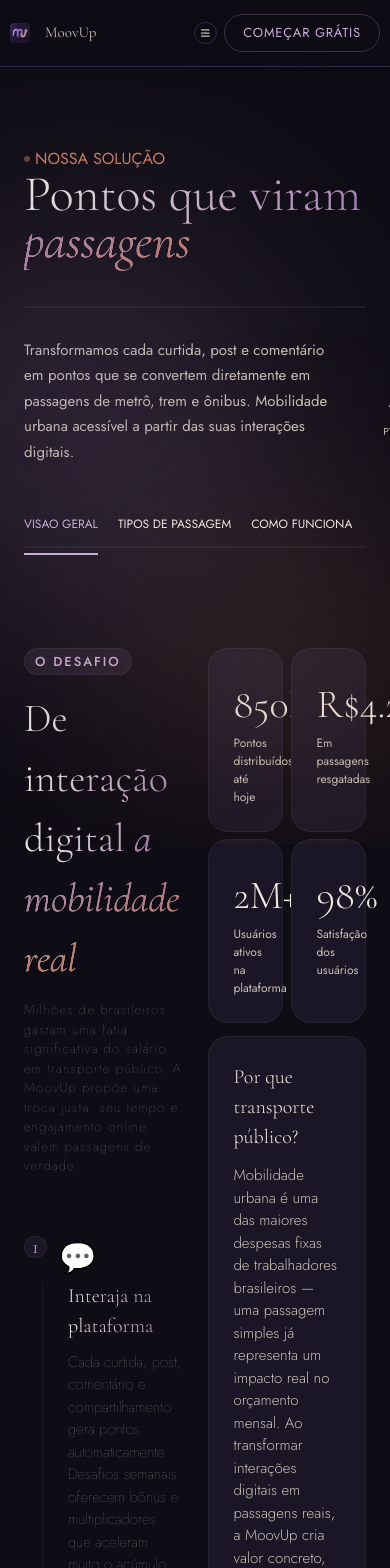
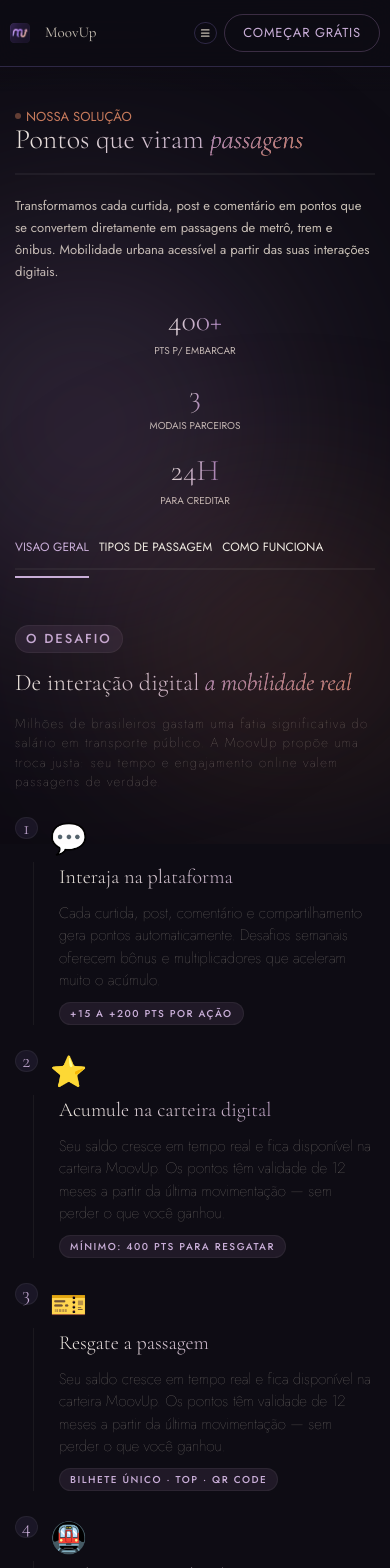
Before and after one commit to challenge-2026-MoovUp/challenge-2026-FrontEnd-2sem, a React (Vite) app: page /sobre in a window 390 px wide. Shown: the top 1568 px of the page. Built offline with nearby package versions, Linux system fonts and the light colour scheme.

Commit message:
refactor: aprimora a responsividade e a estética dos componentes de solução na página Sobre

```diff
--- a/src/components/sobre/SolutionInfo.tsx
+++ b/src/components/sobre/SolutionInfo.tsx
@@ -9,11 +9,11 @@
 
 export default function SolutionInfo({ isActive } : solutionInfoProps) {
     return(
-        <div className={isActive ? "flex justify-start gap-5" : "hidden"} id="container-3">
+        <div className={isActive ? "flex flex-col gap-8 desktop:flex-row desktop:gap-5" : "hidden"} id="container-3">
             <div className="flex min-w-0 flex-1 flex-col justify-start">
-                <div className="mb-[60px] flex flex-col gap-5">
+                <div className="mb-10 flex flex-col gap-5 desktop:mb-[60px]">
                     <p className={`${sectionTagClass} text-[1.3rem]`}>Passo a passo</p>
-                    <h2 className="max-w-[400px] bg-gradiente-mist bg-clip-text text-[4rem] font-light text-transparent">Do primeiro post <span className="bg-gradiente-aurora bg-clip-text italic text-transparent">ao embarque</span></h2>
+                    <h2 className="max-w-[400px] bg-gradiente-mist bg-clip-text text-[2.4rem] font-light text-transparent tablet:text-[3.2rem] desktop:text-[4rem]">Do primeiro post <span className="bg-gradiente-aurora bg-clip-text italic text-transparent">ao embarque</span></h2>
                     <p className="font-sans text-[1.3rem] font-thin tracking-[0.1em] text-dust">O caminho completo, desde criar sua conta até usar a passagem na catraca.</p>
                 </div>
                 <article>
--- a/src/components/sobre/SolutionOverview.tsx
+++ b/src/components/sobre/SolutionOverview.tsx
@@ -7,16 +7,16 @@
 const sectionTagClass = "inline-flex w-fit items-center self-start rounded-[30px] border border-border bg-aurora-glow px-[10px] py-[3px] font-sans font-medium uppercase tracking-[0.15em] text-aurora-soft"
 const journeyTitleClass = "bg-gradiente-mist bg-clip-text text-[2rem] font-light text-transparent"
 const journeySubtitleClass = "font-sans text-[1.5rem] font-thin text-dust"
-const gridCardClass = "w-full rounded-[20px] border border-border bg-dusk p-[25px]"
-const btnBaseClass = "flex h-[50px] w-[300px] items-center justify-center whitespace-nowrap rounded-full border text-center font-sans text-[1.3rem] font-normal uppercase tracking-[0.06em] no-underline"
+const gridCardClass = "w-full rounded-[20px] border border-border bg-dusk p-4 tablet:p-[25px]"
+const btnBaseClass = "flex h-[50px] w-full max-w-[300px] items-center justify-center whitespace-nowrap rounded-full border text-center font-sans text-[1.3rem] font-normal uppercase tracking-[0.06em] no-underline"
 
 export default function SolutionOverview({ isActive }: SolutionOverviewProps) {
     return (
-        <div className={isActive ? "flex justify-start gap-10" : "hidden"} id="container-1">
+        <div className={isActive ? "flex flex-col gap-8 desktop:flex-row desktop:gap-10" : "hidden"} id="container-1">
             <div className="flex min-w-0 flex-1 flex-col justify-start">
-                <div className="mb-[60px] flex flex-col gap-5">
+                <div className="mb-10 flex flex-col gap-5 desktop:mb-[60px]">
                     <p className={`${sectionTagClass} text-[1.3rem]`}>O DESAFIO</p>
-                    <h2 className="max-w-[400px] bg-gradiente-mist bg-clip-text text-[4rem] font-light text-transparent">De interação digital <span className="bg-gradiente-aurora bg-clip-text italic text-transparent">a mobilidade real</span></h2>
+                    <h2 className="max-w-[400px] bg-gradiente-mist bg-clip-text text-[2.4rem] font-light text-transparent tablet:text-[3.2rem] desktop:text-[4rem]">De interação digital <span className="bg-gradiente-aurora bg-clip-text italic text-transparent">a mobilidade real</span></h2>
                     <p className="font-sans text-[1.3rem] font-thin tracking-[0.1em] text-dust">Milhões de brasileiros gastam uma fatia significativa do salário em transporte público. A MoovUp propõe uma troca justa: seu tempo e engajamento online valem passagens de verdade.</p>
                 </div>
                 <article>
@@ -69,19 +69,19 @@
                 <div className="w-full">
                     <div className="grid w-full grid-cols-2 gap-3">
                         <div className={gridCardClass}>
-                            <h3 className="text-[4rem] font-thin text-mist">850M</h3>
+                            <h3 className="text-[2.2rem] font-thin text-mist tablet:text-[3rem] desktop:text-[4rem]">850M</h3>
                             <p className="font-sans text-[1.2rem] text-dust">Pontos distribuídos até hoje</p>
                         </div>
                         <div className={gridCardClass}>
-                            <h3 className="text-[4rem] font-thin text-mist">R$4.2M</h3>
+                            <h3 className="text-[2.2rem] font-thin text-mist tablet:text-[3rem] desktop:text-[4rem]">R$4.2M</h3>
                             <p className="font-sans text-[1.2rem] text-dust">Em passagens resgatadas</p>
                         </div>
                         <div className={gridCardClass}>
-                            <h3 className="text-[4rem] font-thin text-mist">2M+</h3>
+                            <h3 className="text-[2.2rem] font-thin text-mist tablet:text-[3rem] desktop:text-[4rem]">2M+</h3>
                             <p className="font-sans text-[1.2rem] text-dust">Usuários ativos na plataforma</p>
                         </div>
                         <div className={gridCardClass}>
-                            <h3 className="text-[4rem] font-thin text-mist">98%</h3>
+                            <h3 className="text-[2.2rem] font-thin text-mist tablet:text-[3rem] desktop:text-[4rem]">98%</h3>
                             <p className="font-sans text-[1.2rem] text-dust">Satisfação dos usuários</p>
                         </div>
                     </div>
@@ -124,8 +124,8 @@
                 </div>
 
                 {/* Card de direcionamento para pitch e participantes */}
-                <div className="flex h-[300px] flex-col justify-between rounded-[30px] border-2 border-border p-[30px] [transition:all_.5s] hover:scale-[1.01] hover:bg-dusk">
-                    <h3 className="text-center text-[2.5rem] font-extralight text-mist">E nós da <span className="text-[2.8rem] italic font-medium">MoovUp</span>, gostaríamos de apresentar um breve vídeo, resumindo nossa <span className="text-[2.8rem] italic font-medium">solução</span></h3>
+                <div className="flex h-auto min-h-[220px] flex-col justify-between gap-6 rounded-[30px] border-2 border-border p-6 [transition:all_.5s] hover:scale-[1.01] hover:bg-dusk tablet:h-[300px] tablet:gap-0 tablet:p-[30px]">
+                    <h3 className="text-center text-[1.6rem] font-extralight text-mist tablet:text-[2.2rem] desktop:text-[2.5rem]">E nós da <span className="text-[1.8rem] italic font-medium tablet:text-[2.4rem] desktop:text-[2.8rem]">MoovUp</span>, gostaríamos de apresentar um breve vídeo, resumindo nossa <span className="text-[1.8rem] italic font-medium tablet:text-[2.4rem] desktop:text-[2.8rem]">solução</span></h3>
                     <div className="flex flex-col items-center gap-5">
                         <Link to="/solucao#solution-pitch-title" className={`${btnBaseClass} border-aurora-30 bg-transparent text-aurora-soft transition-all duration-200 hover:cursor-pointer hover:border-violet-glow-50 hover:bg-violet-glow-08 hover:shadow-[0_0_20px_var(--color-violet-glow-08),inset_0_0_20px_var(--color-violet-glow-03)]`}>ir para o vídeo</Link>
                         <Link to="/quem-somos#creators-goto" className={`${btnBaseClass} border-border-mid bg-gradiente-aurora text-mist [transition:border-color_.25s_ease,box-shadow_.25s_ease,filter_.25s_ease,transform_.25s_ease] hover:cursor-pointer hover:-translate-y-[3px] hover:border-border hover:bg-violet-glow-08 hover:shadow-[0_12px_28px_var(--color-aurora-glow),0_0_18px_var(--color-ember-16)] hover:[filter:saturate(1.12)_brightness(1.04)]`}>conheça os participantes</Link>
--- a/src/pages/Sobre/Sobre.tsx
+++ b/src/pages/Sobre/Sobre.tsx
@@ -15,33 +15,33 @@
                 <span className="absolute -left-[180px] top-[120px] h-[620px] w-[520px] animate-[orbFloat_24s_ease-in-out_infinite_alternate] rounded-full opacity-[.34] blur-[110px] [background:radial-gradient(circle,var(--color-aurora)_0%,transparent_72%)]" />
                 <span className="absolute -right-[160px] bottom-[10%] h-[220px] w-[540px] animate-[orbFloat_24s_ease-in-out_infinite_alternate] rounded-full opacity-[.34] blur-[110px] [background:radial-gradient(circle,var(--color-ember)_0%,transparent_76%)]" />
             </div>
-            <section className="pt-32 px-[2.4rem]">
-                <div className="mx-auto flex w-full max-w-[1120px] flex-col gap-12 text-mist">
-                    <div className="border-b-2 border-border pb-16">
-                        <p className="inline-flex items-center font-sans text-[1.6rem] font-normal not-italic text-ember before:mr-2 before:inline-block before:h-[6px] before:w-[6px] before:animate-[breathe_3s_ease-in-out_infinite] before:rounded-full before:bg-ember before:align-middle before:content-['']">NOSSA SOLUÇÃO</p>
-                        <h1 className="w-full max-w-[780px] bg-gradiente-mist bg-clip-text text-[clamp(5rem,8vw,9rem)] font-light leading-[0.95] text-transparent">Pontos que viram <span className="bg-gradiente-aurora bg-clip-text italic text-transparent">passagens</span></h1>
+            <section className="px-6 pt-16 tablet:px-[2.4rem] tablet:pt-24 desktop:pt-32">
+                <div className="mx-auto flex w-full max-w-[1120px] flex-col gap-8 text-mist tablet:gap-12">
+                    <div className="border-b-2 border-border pb-8 tablet:pb-16">
+                        <p className="inline-flex items-center font-sans text-[1.3rem] font-normal not-italic text-ember before:mr-2 before:inline-block before:h-[6px] before:w-[6px] before:animate-[breathe_3s_ease-in-out_infinite] before:rounded-full before:bg-ember before:align-middle before:content-[''] tablet:text-[1.6rem]">NOSSA SOLUÇÃO</p>
+                        <h1 className="w-full max-w-[780px] bg-gradiente-mist bg-clip-text text-[2.8rem] font-light leading-[0.95] text-transparent tablet:text-[4.5rem] desktop:text-[clamp(5rem,8vw,9rem)]">Pontos que viram <span className="bg-gradiente-aurora bg-clip-text italic text-transparent">passagens</span></h1>
                     </div>
-                    <div className="grid grid-cols-[minmax(320px,2fr)_repeat(3,minmax(120px,1fr))] items-center gap-8 pb-[30px]">
-                        <p className="w-full max-w-[520px] font-sans text-[1.5rem] leading-[1.7] text-dust">Transformamos cada curtida, post e comentário em pontos que se convertem diretamente em passagens de metrô, trem e ônibus. Mobilidade urbana acessível a partir das suas interações digitais.</p>
+                    <div className="grid grid-cols-1 items-center gap-6 pb-6 tablet:grid-cols-2 tablet:gap-8 tablet:pb-[30px] desktop:grid-cols-[minmax(320px,2fr)_repeat(3,minmax(120px,1fr))]">
+                        <p className="w-full max-w-[520px] font-sans text-[1.3rem] leading-[1.7] text-dust tablet:col-span-2 tablet:text-[1.5rem] desktop:col-span-1">Transformamos cada curtida, post e comentário em pontos que se convertem diretamente em passagens de metrô, trem e ônibus. Mobilidade urbana acessível a partir das suas interações digitais.</p>
                         <div className="flex flex-col items-center text-center">
-                            <h2 className="bg-gradiente-mist bg-clip-text text-[4rem] font-extralight text-transparent">400+</h2>
+                            <h2 className="bg-gradiente-mist bg-clip-text text-[3rem] font-extralight text-transparent tablet:text-[4rem]">400+</h2>
                             <p className="font-sans text-dust">PTS P/ EMBARCAR</p>
                         </div>
                         <div className="flex flex-col items-center text-center">
-                            <h2 className="bg-gradiente-mist bg-clip-text text-[4rem] font-extralight text-transparent">3</h2>
+                            <h2 className="bg-gradiente-mist bg-clip-text text-[3rem] font-extralight text-transparent tablet:text-[4rem]">3</h2>
                             <p className="font-sans text-dust">MODAIS PARCEIROS</p>
                         </div>
                         <div className="flex flex-col items-center text-center">
-                            <h2 className="bg-gradiente-mist bg-clip-text text-[4rem] font-extralight text-transparent">24H</h2>
+                            <h2 className="bg-gradiente-mist bg-clip-text text-[3rem] font-extralight text-transparent tablet:text-[4rem]">24H</h2>
                             <p className="font-sans text-dust">PARA CREDITAR</p>
                         </div>
                     </div>
                 </div>
             </section>
 
-            <section className="pb-32 pt-8 px-[2.4rem]">
+            <section className="px-6 pb-16 pt-6 tablet:px-[2.4rem] tablet:pb-24 tablet:pt-8 desktop:pb-32">
                 <div className="relative mx-auto w-full max-w-[1120px] border-b-2 border-border pb-5">
-                    <nav className="flex w-fit flex-wrap gap-8">
+                    <nav className="flex w-fit flex-wrap gap-4 tablet:gap-8">
                         {solutionTabs.map((tab) => {
                             const isActive = activeTab === tab.id
                             return (
@@ -67,7 +67,7 @@
                 </div>
             </section>
 
-            <section className="pb-32 pt-8 px-[2.4rem]">
+            <section className="px-6 pb-16 pt-6 tablet:px-[2.4rem] tablet:pb-24 tablet:pt-8 desktop:pb-32">
                 <div className="mx-auto w-full max-w-[1120px]">
                     <SolutionOverview isActive={activeTab === 'container-1'} />
                     <SolutionPassType isActive={activeTab === 'container-2'} />
```
Also changed, not shown: src/components/sobre/SolutionPassType.tsx (+17 -17 lines).
